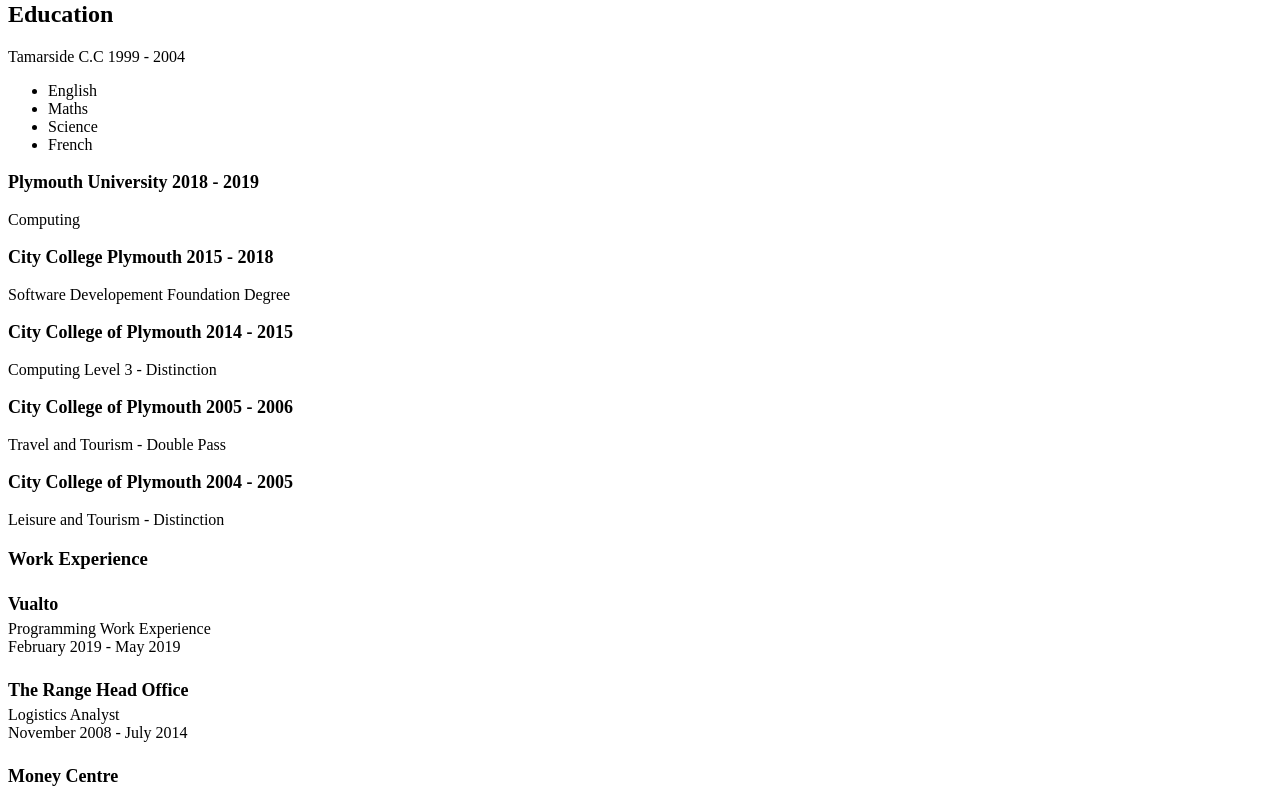
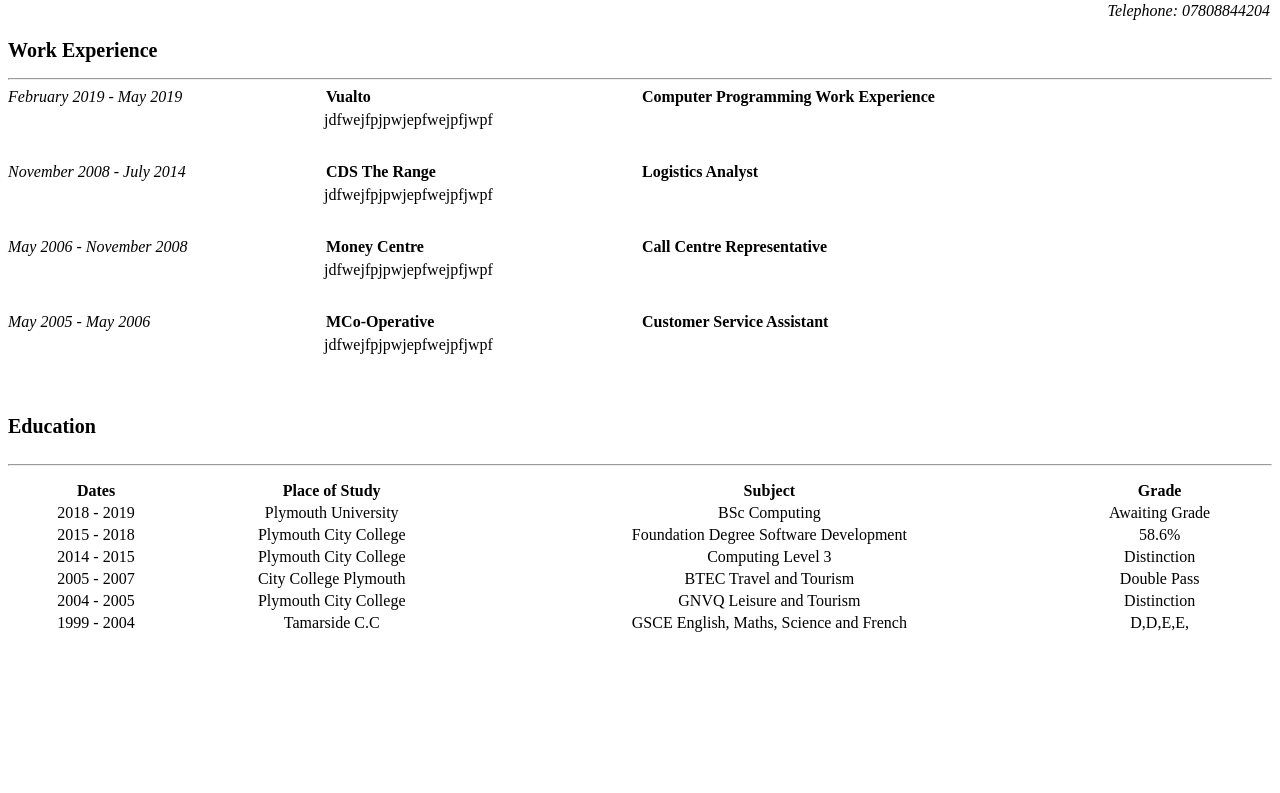
Before and after one commit to DanniiSenior/CV, a plain HTML site: page index.html in a window 1280 px wide. Shown: the part 65-858 px from the top of the page. After the commit the page ends 800 px from the top, so only its background shows below. Drawn offline with Linux system fonts and the light colour scheme.

Commit message:
implementated lots of new changes to the layout

```diff
--- a/index.css
+++ b/index.css
@@ -1,19 +1,65 @@
-.edu-institute {
-    font-weight: bold;
-    font-size: 18px;
-
+.name {
+    text-align: center;
+    font-family: "Courier New", Courier, monospace;
+    color: black;
+    font-size: 26px;
+    padding: 0px;
+    margin: 5px;
 }
 
-.subject {
-    font-size: 16px;
-}
-.work-headers {
-    margin-bottom: 5px;
-    font-size: 18px;
+.email,
+.tel {
+    font-style: italic;
+    text-align: right;
+    margin: 0;
+    padding: 2px;
 }
 
-.work-titles,
-.work-dates {
-    margin-top: 0;
-    margin-bottom: 0;
+.work-container {
+    width: 100%;
+    height: 75px;
 }
+
+.dates {
+    width: 25%;
+    float: left;
+    font-style: italic;
+    padding-right: 2px;
+}
+
+.company {
+    width: 25%;
+    float: left;
+    font-weight: bold;
+}
+
+.title {
+    width: 48%;
+    float: left;
+    font-weight: bold;
+}
+
+.duties {
+    float: left;
+    width: 25%;
+    padding-left: 25%;
+    padding-top: 5px;
+}
+
+.education-table {
+    width: 100%;
+    padding: 5px;
+    text-align: center;
+}
+
+table.test th td {
+    padding: 5px;
+    text-align: center;
+    font-family: Cambria, Cochin, Georgia, Times, "Times New Roman", serif;
+    font-size: 20px;
+}
+
+.education-header,
+.work-header {
+    font-size: 20px;
+}
--- a/index.html
+++ b/index.html
@@ -1,70 +1,99 @@
 <!DOCTYPE >
 <html>
-  <head>
-    <title>
+    <head>
+        <title> </title>
+        <link rel="stylesheet" type="text/css" href="index.css" />
+    </head>
 
-    </title>
-    <link rel="stylesheet" type="text/css"
-    href="index.css">
+    <body>
+        <h1 class="name">Dannii Senior</h1>
 
-  </head>
+        <p class="email">Email: danniisenior@hotmail.com</p>
+        <p class="tel">Telephone: 07808844204</p>
 
-  <body>
-    <h1>
-      Dannii Senior - CV
-    </h1>
+        <h2 class="work-header">Work Experience</h2>
+        <hr />
 
-    <div class="education-container">
-      <h2>Education</h2>
+        <div class="work-container">
+            <div class="dates">February 2019 - May 2019</div>
+            <div class="company">Vualto</div>
+            <div class="title">Computer Programming Work Experience</div>
+            <div class="duties">jdfwejfpjpwjepfwejpfjwpf</div>
+        </div>
 
-      <div>
-        <p>Tamarside C.C 1999 - 2004</p>
-        <ul>
-          <li>English</li>
-          <li>Maths</li>
-          <li>Science</li>
-          <li>French</li>
-        </ul>
+        <div class="work-container">
+            <div class="dates">November 2008 - July 2014</div>
+            <div class="company">CDS The Range</div>
+            <div class="title">Logistics Analyst</div>
+            <div class="duties">jdfwejfpjpwjepfwejpfjwpf</div>
+        </div>
 
-              <p class="edu-institute">Plymouth University 2018 - 2019</p>
-              <p class="subject">Computing</p>
+        <div class="work-container">
+            <div class="dates">May 2006 - November 2008</div>
+            <div class="company">Money Centre</div>
+            <div class="title">Call Centre Representative</div>
+            <div class="duties">jdfwejfpjpwjepfwejpfjwpf</div>
+        </div>
 
-              <p class="edu-institute">City College Plymouth 2015 - 2018</p>
-              <p class="subject">Software Developement Foundation Degree</p>
+        <div class="work-container">
+            <div class="dates">May 2005 - May 2006</div>
+            <div class="company">MCo-Operative</div>
+            <div class="title">Customer Service Assistant</div>
+            <div class="duties">jdfwejfpjpwjepfwejpfjwpf</div>
+        </div>
 
-              <p class="edu-institute">City College of Plymouth 2014 - 2015</p>
-              <p class="subject">Computing Level 3 - Distinction</p>
+        <h4 class="education-header">Education</h4>
+        <hr />
 
-              <p class="edu-institute">City College of Plymouth 2005 - 2006</p>
-              <p class="subject">Travel and Tourism - Double Pass</p>
+        <table class="education-table">
+            <tr>
+                <th>Dates</th>
+                <th>Place of Study</th>
+                <th>Subject</th>
+                <th>Grade</th>
+            </tr>
 
-              <p class="edu-institute">City College of Plymouth 2004 - 2005</p>
-              <p class="subject">Leisure and Tourism - Distinction</p>
+            <tr>
+                <td>2018 - 2019</td>
+                <td>Plymouth University</td>
+                <td>BSc Computing</td>
+                <td>Awaiting Grade</td>
+            </tr>
 
-          </div>
-      </div>
+            <tr>
+                <td>2015 - 2018</td>
+                <td>Plymouth City College</td>
+                <td>Foundation Degree Software Development</td>
+                <td>58.6%</td>
+            </tr>
 
-          <div class="work-container">
-            <h3>Work Experience</h3>
+            <tr>
+                <td>2014 - 2015</td>
+                <td>Plymouth City College</td>
+                <td>Computing Level 3</td>
+                <td>Distinction</td>
+            </tr>
 
-            <div class="work">
-              <h4 class="work-headers">Vualto</h4>
-              <p class="work-titles">Programming Work Experience</p>
-              <p class="work-dates">February 2019 - May 2019</p>
+            <tr>
+                <td>2005 - 2007</td>
+                <td>City College Plymouth</td>
+                <td>BTEC Travel and Tourism</td>
+                <td>Double Pass</td>
+            </tr>
 
-              <h4 class="work-headers">The Range Head Office</h4>
-              <p class="work-titles">Logistics Analyst</p>
-              <p class="work-dates">November 2008 - July 2014</p>
+            <tr>
+                <td>2004 - 2005</td>
+                <td>Plymouth City College</td>
+                <td>GNVQ Leisure and Tourism</td>
+                <td>Distinction</td>
+            </tr>
 
-              <h4 class="work-headers">Money Centre</h4>
-              <p class="work-titles">Call Centre Representative</p>
-              <p class="work-dates">May 2006 - November 2008</p>
-
-              <h4 class="work-headers">Co-Operative</h4>
-              <p class="work-titles">Customer Service Assistant</p>
-              <p class="work-dates">May 2005 - May 2006</p>
-
-            </div>
-          </div>
-  </body>
+            <tr>
+                <td>1999 - 2004</td>
+                <td>Tamarside C.C</td>
+                <td>GSCE English, Maths, Science and French</td>
+                <td>D,D,E,E,</td>
+            </tr>
+        </table>
+    </body>
 </html>
```
